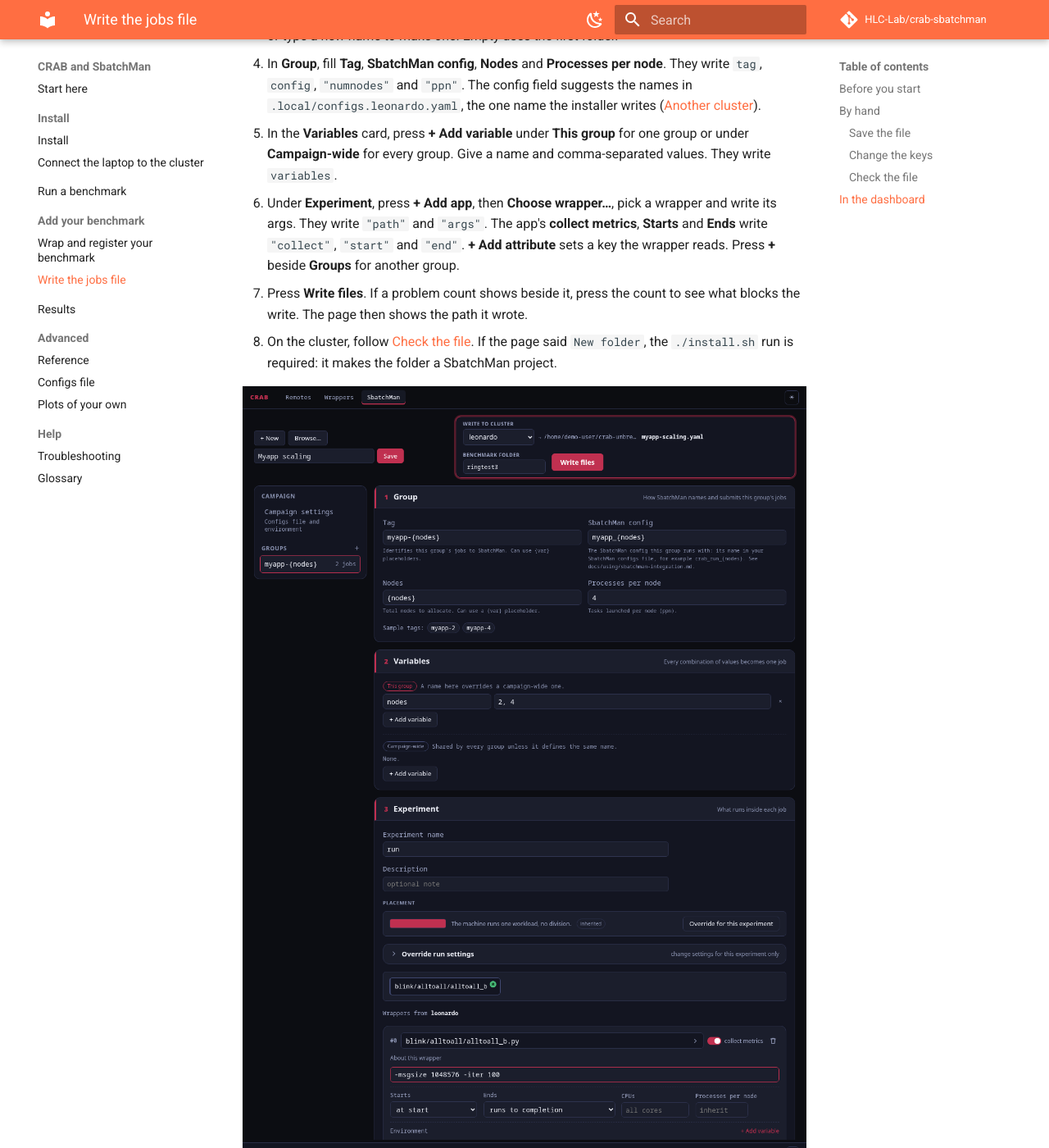
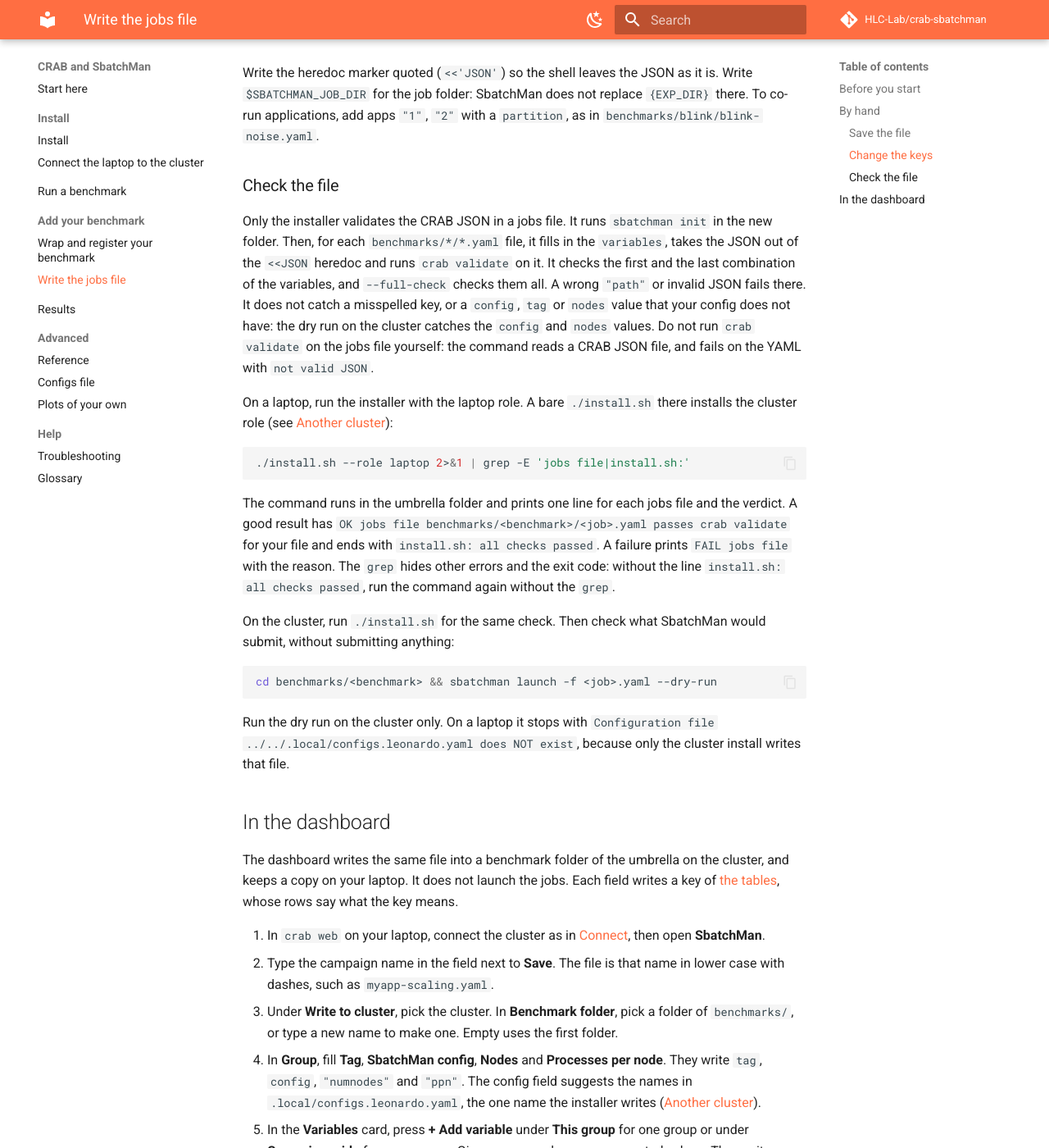
Before and after one commit to HLC-Lab/crab-sbatchman, an MkDocs documentation site: the page built from docs/campaigns.md, in a window 1280 px wide and 1400 px high, scrolled down 2872 px. Shown: the whole window at 82% size. Built offline with MkDocs 1.6.1 and Material for MkDocs 9.7.7, drawn with Linux system fonts in a browser that asks for light colours; comment, search, counter and statistics services are not loaded; some of the changed text lies outside the part shown.

Commit message:
docs: answer the blind-run findings on adding your own benchmark

````diff
--- a/docs/campaigns.md
+++ b/docs/campaigns.md
@@ -42,6 +42,36 @@ jobs:
     command: crab worker --workdir "$SBATCHMAN_JOB_DIR"
 ```
 
+For the toy `myapp` of [Wrap and register your benchmark](benchmarks.md), use `myapp` as `<benchmark>` and save this as `benchmarks/<benchmark>/smoke.yaml`. The toy takes no flags, so `"args"` is empty:
+
+```yaml
+configs: ../../.local/configs.leonardo.yaml
+variables:
+  nodes:
+    - 2
+jobs:
+  - config: crab_run_{nodes}
+    tag: myapp-smoke-{nodes}
+    preprocess: |
+      mkdir -p "$SBATCHMAN_JOB_DIR"
+      cat > "$SBATCHMAN_JOB_DIR/config.json" <<'JSON'
+      {
+        "schema_version": 2,
+        "global_options": {"numnodes": "{nodes}", "ppn": "4", "name": "myapp-smoke-{nodes}"},
+        "experiments": {
+          "run": {
+            "apps": {
+              "0": {"path": "myapp/myapp.py", "args": "", "collect": true, "start": "0", "end": ""}
+            }
+          }
+        }
+      }
+      JSON
+    command: crab worker --workdir "$SBATCHMAN_JOB_DIR"
+```
+
+For your own application, change `myapp` to the name of your benchmark in `tag` and `"name"` (they stay equal), and to your wrapper in `"path"`. Change `"args"` to your flags, and `nodes` and `"ppn"` to values that your config allows. [Change the keys](#change-the-keys) explains each.
+
 ### Change the keys
 
 Change the keys of the jobs file you need:
@@ -73,11 +103,23 @@ Write the heredoc marker quoted (`<<'JSON'`) so the shell leaves the JSON as it
 
 ### Check the file
 
-Run `./install.sh` once more. It runs `sbatchman init` in the new folder and checks every jobs file with `crab validate`. Then check the file without submitting anything:
+Only the installer validates the CRAB JSON in a jobs file. It runs `sbatchman init` in the new folder. Then, for each `benchmarks/*/*.yaml` file, it fills in the `variables`, takes the JSON out of the `<<JSON` heredoc and runs `crab validate` on it. It checks the first and the last combination of the variables, and `--full-check` checks them all. A wrong `"path"` or invalid JSON fails there. It does not catch a misspelled key, or a `config`, `tag` or `nodes` value that your config does not have: the dry run on the cluster catches the `config` and `nodes` values. Do not run `crab validate` on the jobs file yourself: the command reads a CRAB JSON file, and fails on the YAML with `not valid JSON`.
+
+On a laptop, run the installer with the laptop role. A bare `./install.sh` there installs the cluster role (see [Another cluster](presets.md#another-cluster)):
+
+```bash
+./install.sh --role laptop 2>&1 | grep -E 'jobs file|install.sh:'
+```
+
+The command runs in the umbrella folder and prints one line for each jobs file and the verdict. A good result has `OK jobs file benchmarks/<benchmark>/<job>.yaml passes crab validate` for your file and ends with `install.sh: all checks passed`. A failure prints `FAIL jobs file` with the reason. The `grep` hides other errors and the exit code: without the line `install.sh: all checks passed`, run the command again without the `grep`.
+
+On the cluster, run `./install.sh` for the same check. Then check what SbatchMan would submit, without submitting anything:
 
 ```bash
 cd benchmarks/<benchmark> && sbatchman launch -f <job>.yaml --dry-run
 ```
+
+Run the dry run on the cluster only. On a laptop it stops with `Configuration file ../../.local/configs.leonardo.yaml does NOT exist`, because only the cluster install writes that file.
 
 ## In the dashboard
 
````
Also changed, not shown: docs/benchmarks.md (+22 -9 lines), docs/plots.md (+1 -1 lines), 1 other file.
